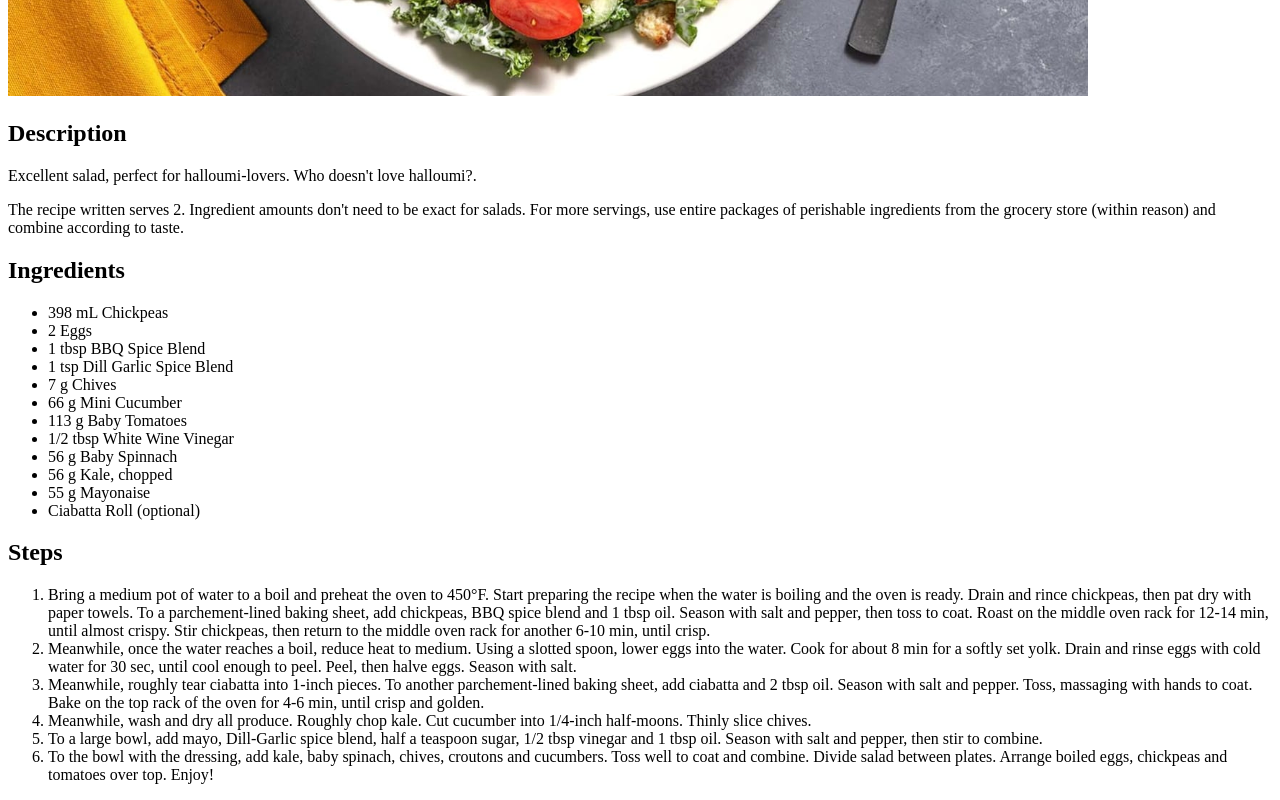
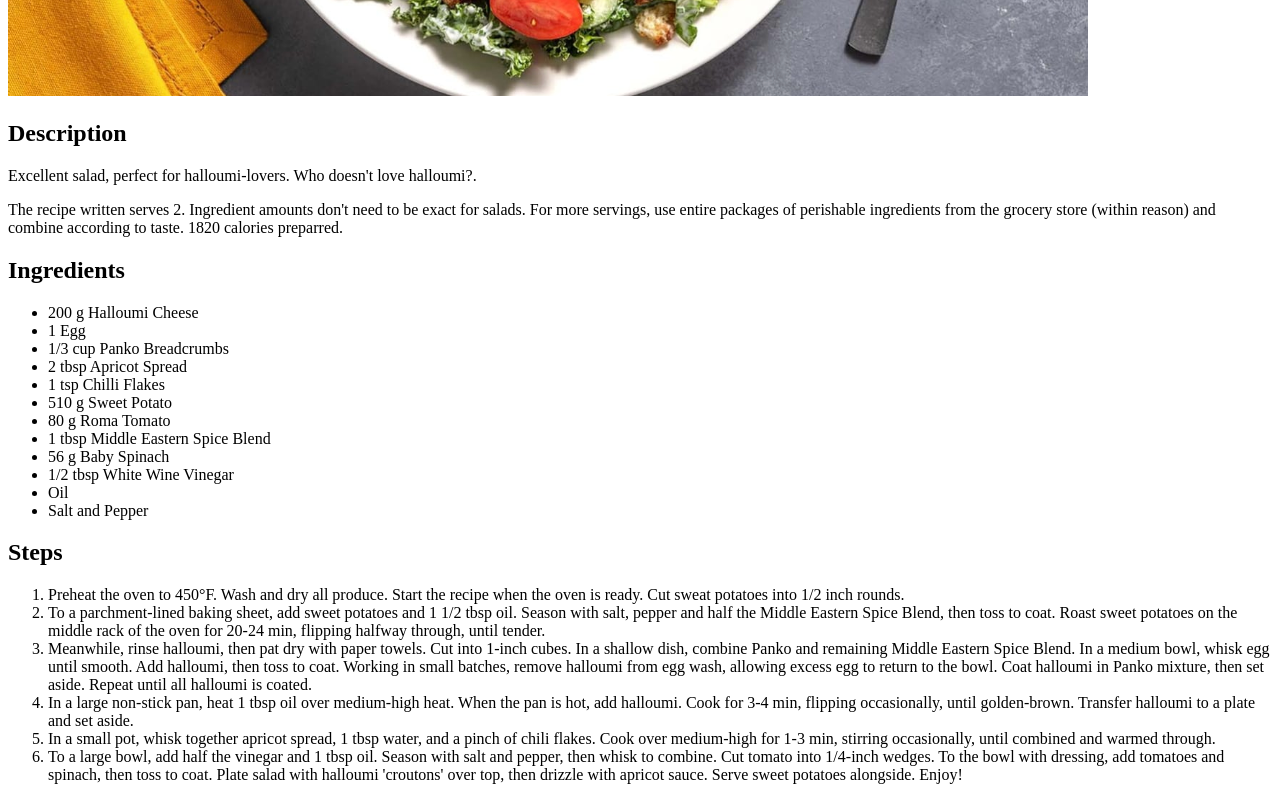
Before and after one commit to sarasahara17/odin-recipes, a plain HTML site: page recipes/breaded_halloumi_salad.html in a window 1280 px wide. Shown: the part 571-1371 px from the top of the page. Drawn offline with Linux system fonts and the light colour scheme.

Commit message:
Change text

```diff
--- a/recipes/breaded_halloumi_salad.html
+++ b/recipes/breaded_halloumi_salad.html
@@ -14,34 +14,35 @@
 
             <p>Excellent salad, perfect for halloumi-lovers. Who doesn't love halloumi?.</p>
 
-            <p>The recipe written serves 2. Ingredient amounts don't need to be exact for salads. For more servings, use entire packages of perishable ingredients from the grocery store (within reason) and combine according to taste.</p>
+            <p>The recipe written serves 2. Ingredient amounts don't need to be exact for salads. For more servings, use entire packages of perishable ingredients from the grocery store (within reason) and combine according to taste. 1820 calories preparred.</p>
 
         <h2>Ingredients</h2>
 
             <ul>
-                <li>398 mL Chickpeas</li>
-                <li>2 Eggs</li>
-                <li>1 tbsp BBQ Spice Blend</li>
-                <li>1 tsp Dill Garlic Spice Blend</li>
-                <li>7 g Chives</li>
-                <li>66 g Mini Cucumber</li>
-                <li>113 g Baby Tomatoes</li>
+                <li>200 g Halloumi Cheese</li>
+                <li>1 Egg</li>
+                <li>1/3 cup Panko Breadcrumbs</li>
+                <li>2 tbsp Apricot Spread</li>
+                <li>1 tsp Chilli Flakes</li>
+                <li>510 g Sweet Potato</li>
+                <li>80 g Roma Tomato</li>
+                <li>1 tbsp Middle Eastern Spice Blend</li>
+                <li>56 g Baby Spinach</li>
                 <li>1/2 tbsp White Wine Vinegar</li>
-                <li>56 g Baby Spinnach</li>
-                <li>56 g Kale, chopped</li>
-                <li>55 g Mayonaise
-                <li>Ciabatta Roll (optional)</li>
+                <li>Oil</li>
+                <li>Salt and Pepper</li>
             </ul>
 
         <h2>Steps</h2>
 
             <ol>
-                <li>Bring a medium pot of water to a boil and preheat the oven to 450°F. Start preparing the recipe when the water is boiling and the oven is ready. Drain and rince chickpeas, then pat dry with paper towels. To a parchement-lined baking sheet, add chickpeas, BBQ spice blend and 1 tbsp oil. Season with salt and pepper, then toss to coat. Roast on the middle oven rack for 12-14 min, until almost crispy. Stir chickpeas, then return to the middle oven rack for another 6-10 min, until crisp.</li>
-                <li>Meanwhile, once the water reaches a boil, reduce heat to medium. Using a slotted spoon, lower eggs into the water. Cook for about 8 min for a softly set yolk. Drain and rinse eggs with cold water for 30 sec, until cool enough to peel. Peel, then halve eggs. Season with salt.</li>
-                <li>Meanwhile, roughly tear ciabatta into 1-inch pieces. To another parchement-lined baking sheet, add ciabatta and 2 tbsp oil. Season with salt and pepper. Toss, massaging with hands to coat. Bake on the top rack of the oven for 4-6 min, until crisp and golden.</li>
-                <li>Meanwhile, wash and dry all produce. Roughly chop kale. Cut cucumber into 1/4-inch half-moons. Thinly slice chives.</li>
-                <li>To a large bowl, add mayo, Dill-Garlic spice blend, half a teaspoon sugar, 1/2 tbsp vinegar and 1 tbsp oil. Season with salt and pepper, then stir to combine.</li>
-                <li>To the bowl with the dressing, add kale, baby spinach, chives, croutons and cucumbers. Toss well to coat and combine. Divide salad between plates. Arrange boiled eggs, chickpeas and tomatoes over top. Enjoy!</li>
+               <li>Preheat the oven to 450°F. Wash and dry all produce. Start the recipe when the oven is ready. Cut sweat potatoes into 1/2 inch rounds.</li>
+               <li>To a parchment-lined baking sheet, add sweet potatoes and 1 1/2 tbsp oil. Season with salt, pepper and half the Middle Eastern Spice Blend, then toss to coat. Roast sweet potatoes on the middle rack of the oven for 20-24 min, flipping halfway through, until tender.</li>
+               <li>Meanwhile, rinse halloumi, then pat dry with paper towels. Cut into 1-inch cubes. In a shallow dish, combine Panko and remaining Middle Eastern Spice Blend. In a medium bowl, whisk egg until smooth. Add halloumi, then toss to coat. Working in small batches, remove halloumi from egg wash, allowing excess egg to return to the bowl. Coat halloumi in Panko mixture, then set aside. Repeat until all halloumi is coated.</li>
+               <li>In a large non-stick pan, heat 1 tbsp oil over medium-high heat. When the pan is hot, add halloumi. Cook for 3-4 min, flipping occasionally, until golden-brown. Transfer halloumi to a plate and set aside.</li>
+               <li>In a small pot, whisk together apricot spread, 1 tbsp water, and a pinch of chili flakes. Cook over medium-high for 1-3 min, stirring occasionally, until combined and warmed through.</li>
+               <li>To a large bowl, add half the vinegar and 1 tbsp oil. Season with salt and pepper, then whisk to combine. Cut tomato into 1/4-inch wedges. To the bowl with dressing, add tomatoes and spinach, then toss to coat. Plate salad with halloumi 'croutons' over top, then drizzle with apricot sauce. Serve sweet potatoes alongside. Enjoy!</li>
+
             </ol>
 
         </body>
```
